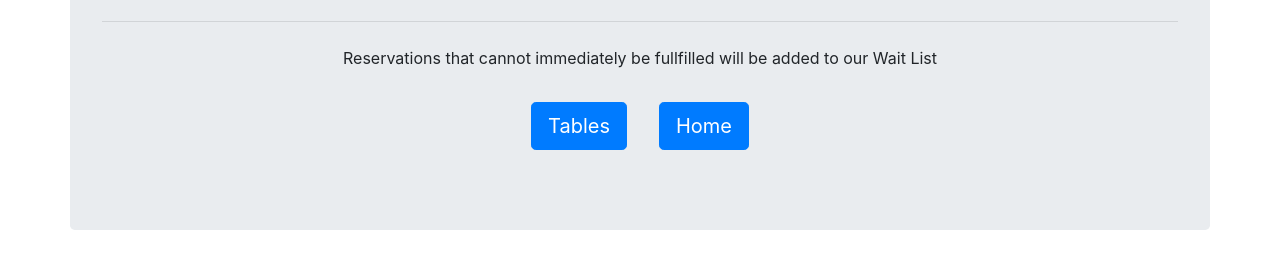
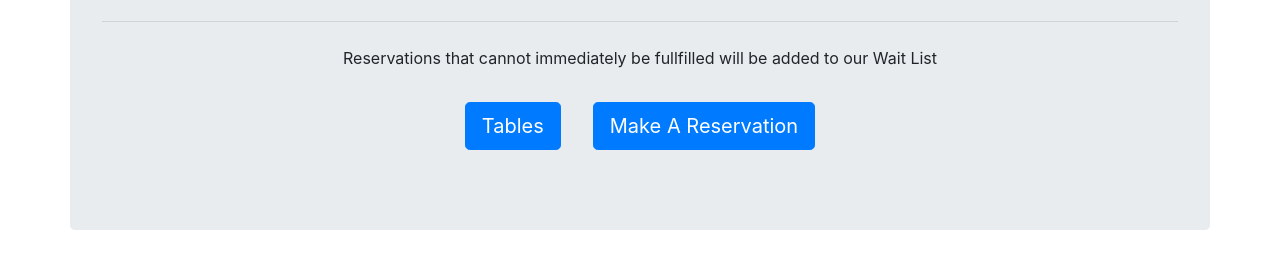
Before and after one commit to matt75kelly/Reservation-Activity, a plain HTML site: page index.html in a window 1280 px wide. Shown: the part 172-440 px from the top of the page. Drawn offline with nearby package versions, Linux system fonts and the light colour scheme.

Commit message:
modified html links

```diff
--- a/index.html
+++ b/index.html
@@ -20,7 +20,7 @@
           <p class="text-center">Reservations that cannot immediately be fullfilled will be added to our Wait List</p>
           <div class = "row justify-content-center">
             <div style = "margin:2vh 2vh"><a class="btn btn-primary btn-lg" href="./tables" role="button">Tables</a></div>
-            <div style = "margin:2vh 2vh"><a class="btn btn-primary btn-lg" href="./" role="button">Home</a></div>
+            <div style = "margin:2vh 2vh"><a class="btn btn-primary btn-lg" href="./reserve" role="button">Make A Reservation</a></div>
           </div>
         </div>
       </div>
```
Also changed, not shown: tables.html (+1 -1 lines).
